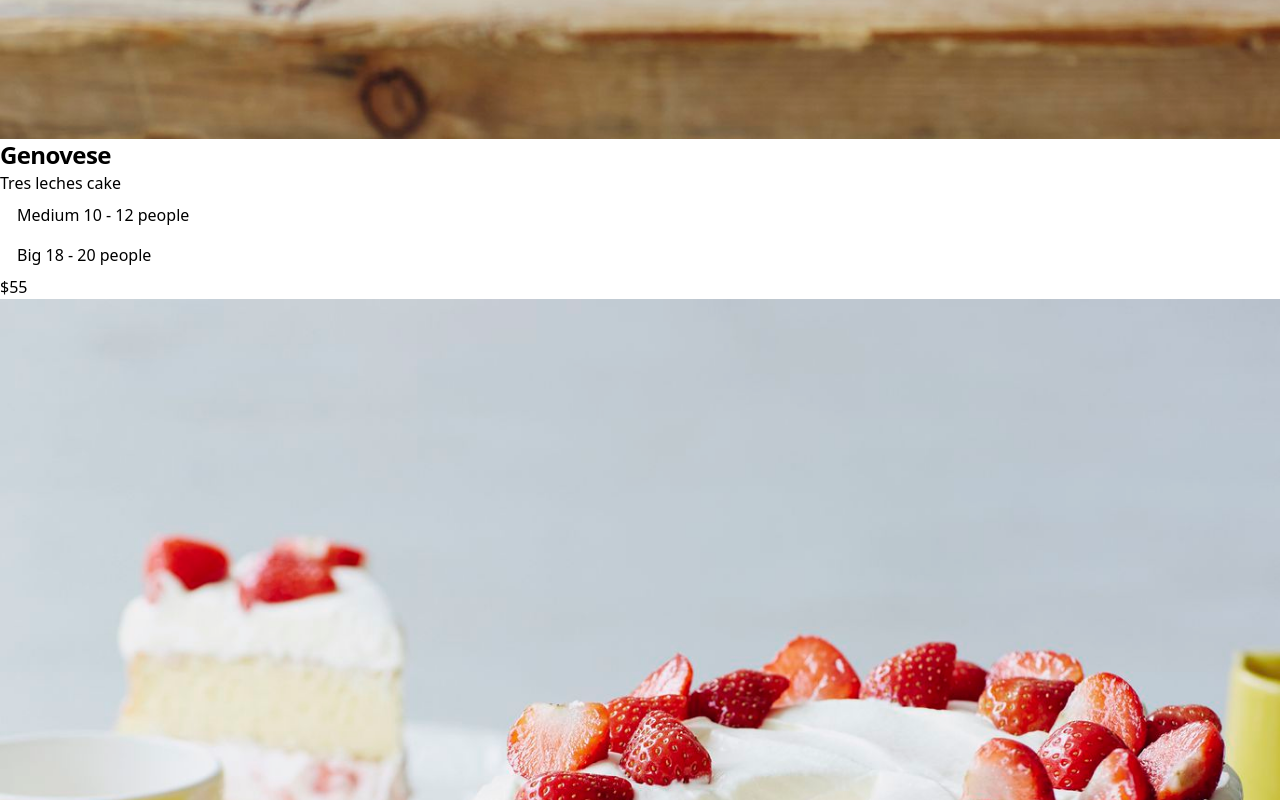
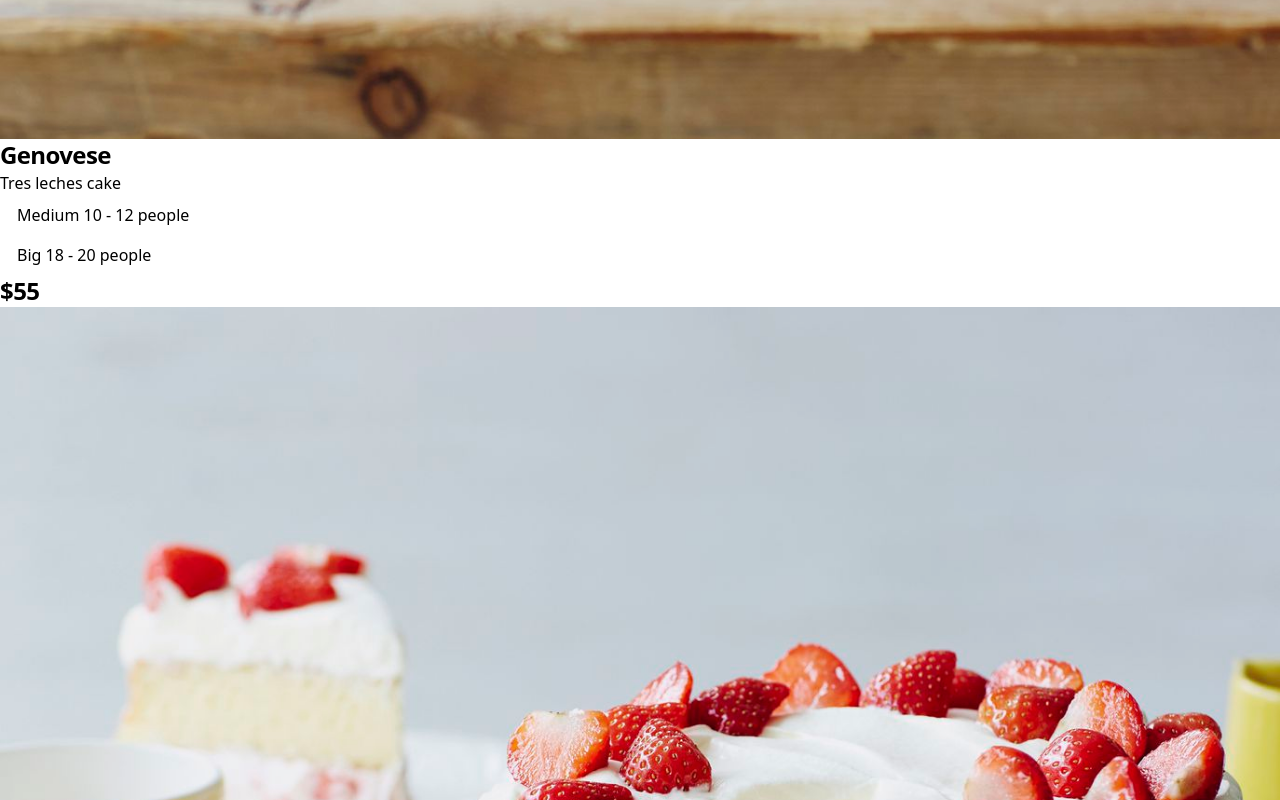
Before and after one commit to juanserna8/bake-n-chews, a React (Vite) app: page /cakes in a window 1280 px wide. Shown: the part 5060-5860 px from the top of the page. Built offline with nearby package versions, Linux system fonts and the light colour scheme.

Commit message:
The CakeCard component was styled with the prices

```diff
--- a/src/partials/CakeCard.jsx
+++ b/src/partials/CakeCard.jsx
@@ -9,18 +9,20 @@ const CakeCard = ({cake}) => {
 
     return (
         <div className='my-4'>
-            <figure className='relative h-0 pb-9/16'>
+            <figure className='relative h-0 mb-4 pb-9/16'>
                 <img
                     className='absolute inset-0 w-full h-full object-cover'
                     src={cake.image}
                     alt="genovese pic"
                 />
             </figure>
+            <div className='flex justify-between'>
+                <div>
                     <h3 className='h4 font-red-hat-display mb-2'>{ cake.name}</h3>
                     <p className='text-gray-600 dark:text-gray-400 grow'>{ cake.description}</p>
                     <div className='mt-4'>{cake.options.map((cakeOption, index) => {
                         return (
-                    <div className='flex flex-wrap' key={index}>
+                            <div key={index}>
                                 <button
                                     className='btn-sm text-white bg-teal-500 hover:bg-teal-400 mb-4'
                                     onClick={() => {setCakePrice(cakeOption.price)
@@ -33,7 +35,9 @@ const CakeCard = ({cake}) => {
                         )
                         })}
                     </div>
-            <p>${cakePrice}</p>
+                </div>
+                <h3 className='h4 font-red-hat-display'>${cakePrice}</h3>
+            </div>
         </div>
     );
 }
```
Lines whose indentation alone changed are shown as unchanged.
